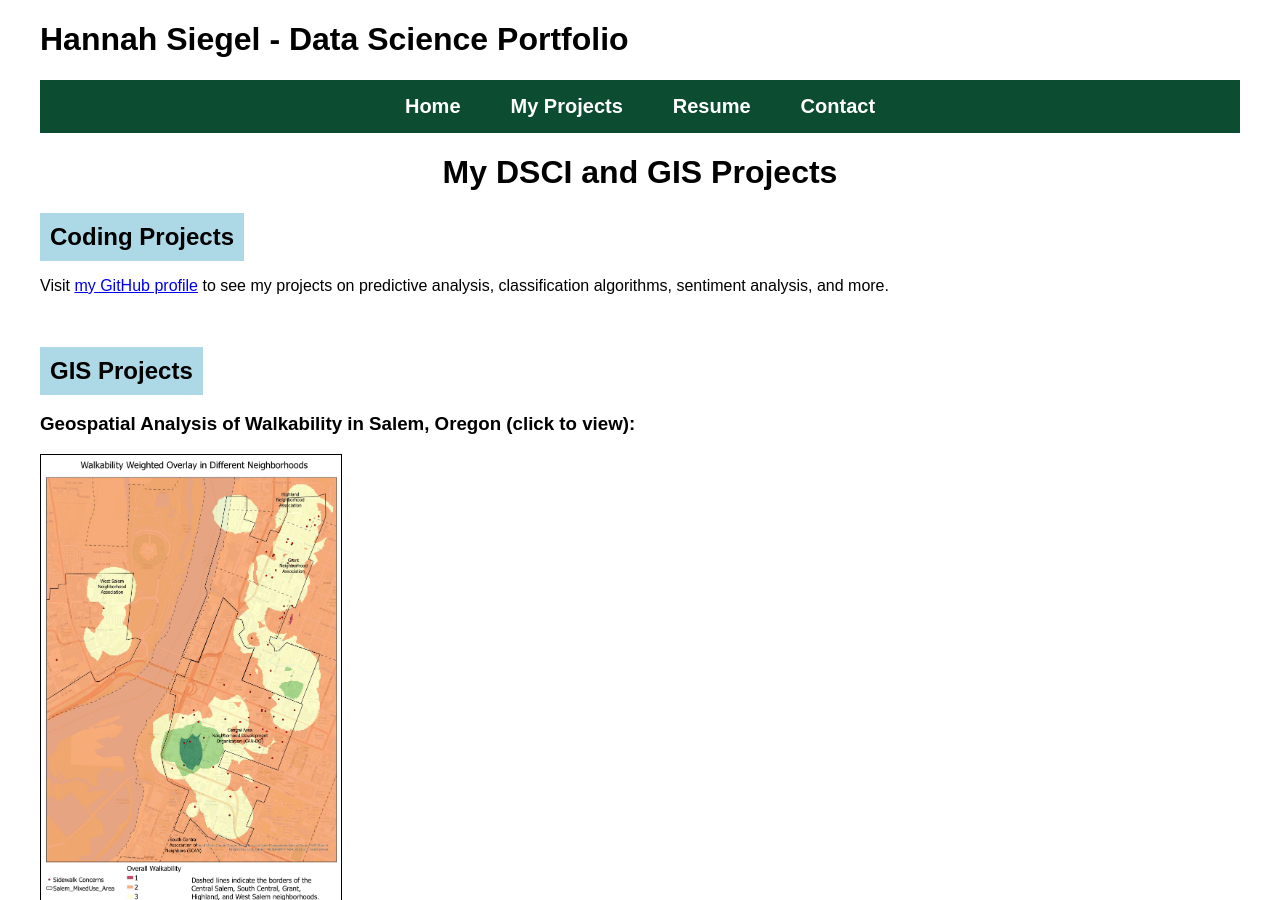
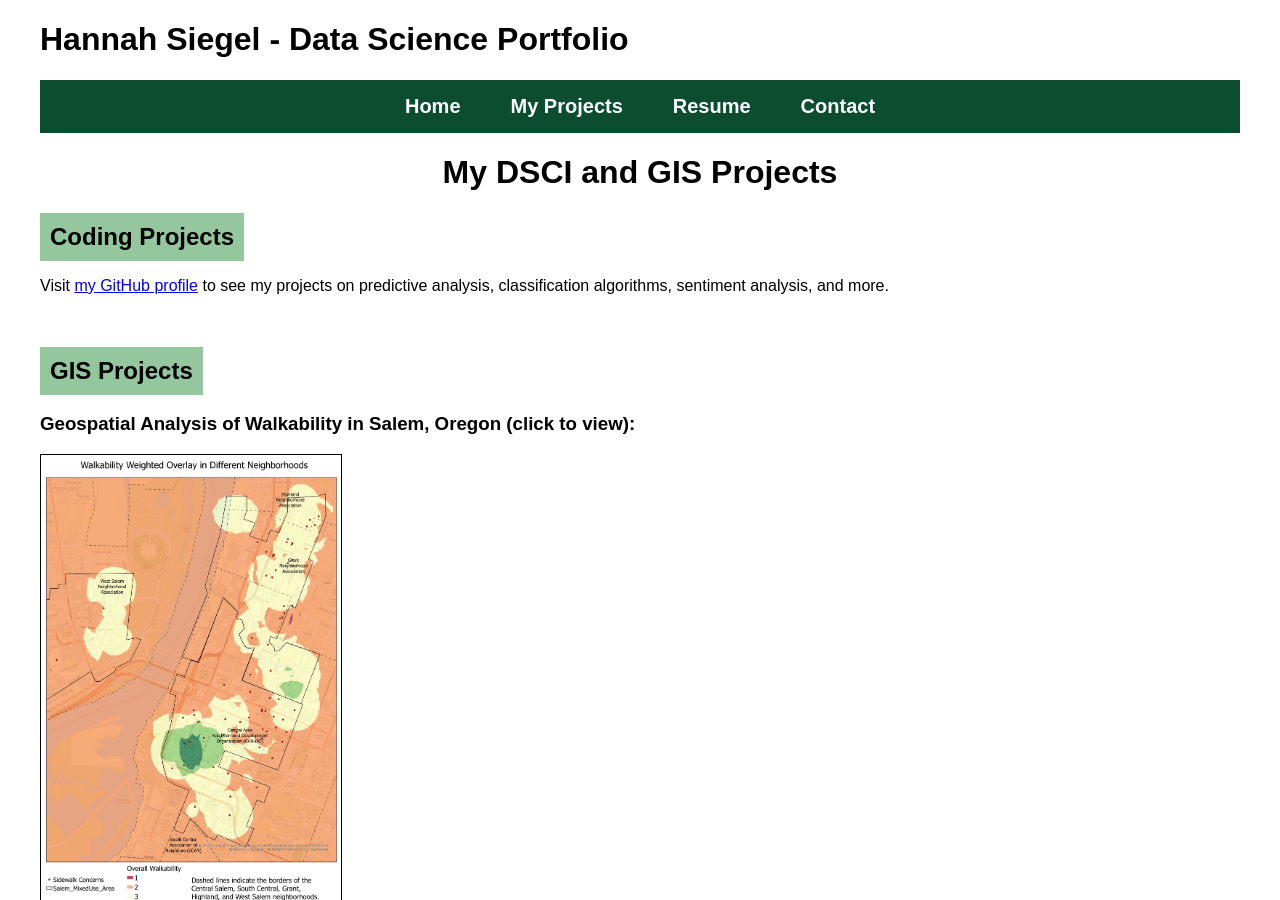
Before and after one commit to siegelhannah/portfolio, a Jekyll site: the page built from Projects.md, in a window 1280 px wide and 900 px high. Built offline with Jekyll 4.4.1, drawn with Linux system fonts in a browser that asks for light colours.

Commit message:
Update Projects.md

```diff
--- a/Projects.md
+++ b/Projects.md
@@ -6,14 +6,14 @@ permalink: /projects/
 
 <h1 style="text-align: center;">My DSCI and GIS Projects</h1>
 
-<h2 style="background-color: #add8e6; padding: 10px; text-align: left; margin: 0; display: inline-block;">
+<h2 style="background-color: #94C79D; padding: 10px; text-align: left; margin: 0; display: inline-block;">
   Coding Projects
 </h2>
 
 Visit [my GitHub profile](https://github.com/siegelhannah) to see my projects on predictive analysis, classification algorithms, sentiment analysis, and more.
 <br><br><br>
 
-<h2 style="background-color: #add8e6; padding: 10px; text-align: left; margin: 0; display: inline-block;">
+<h2 style="background-color: #94C79D; padding: 10px; text-align: left; margin: 0; display: inline-block;">
   GIS Projects
 </h2>
 
```
